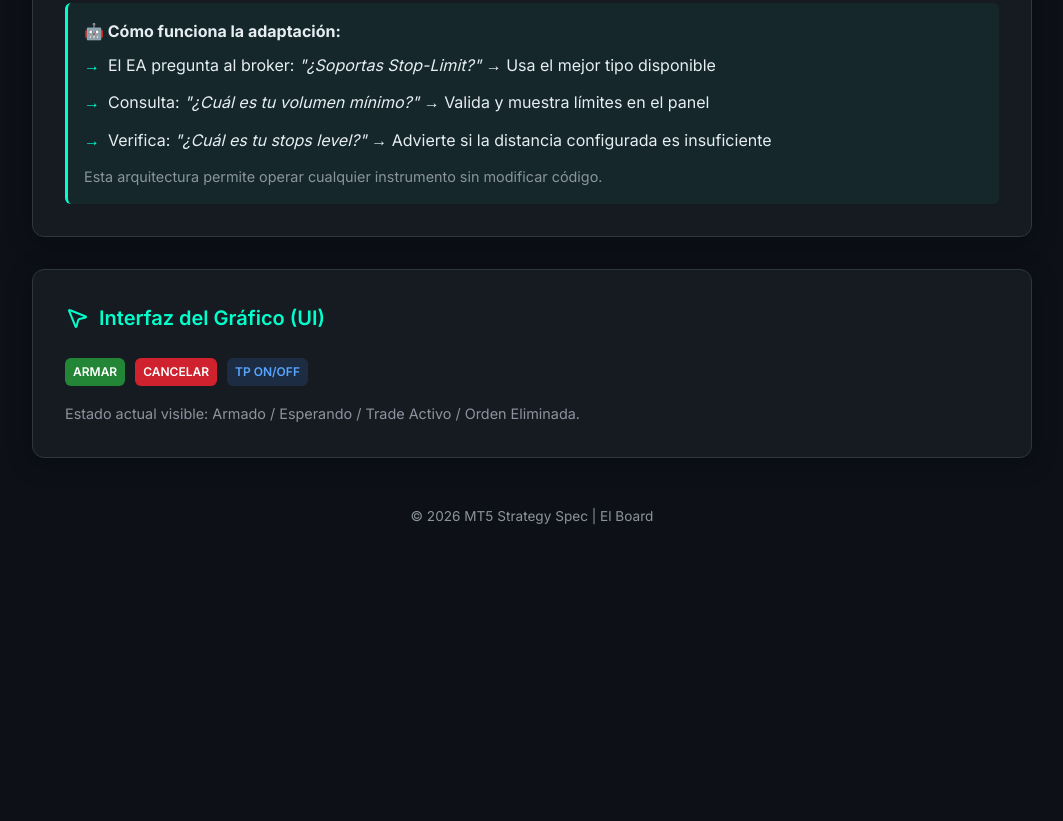
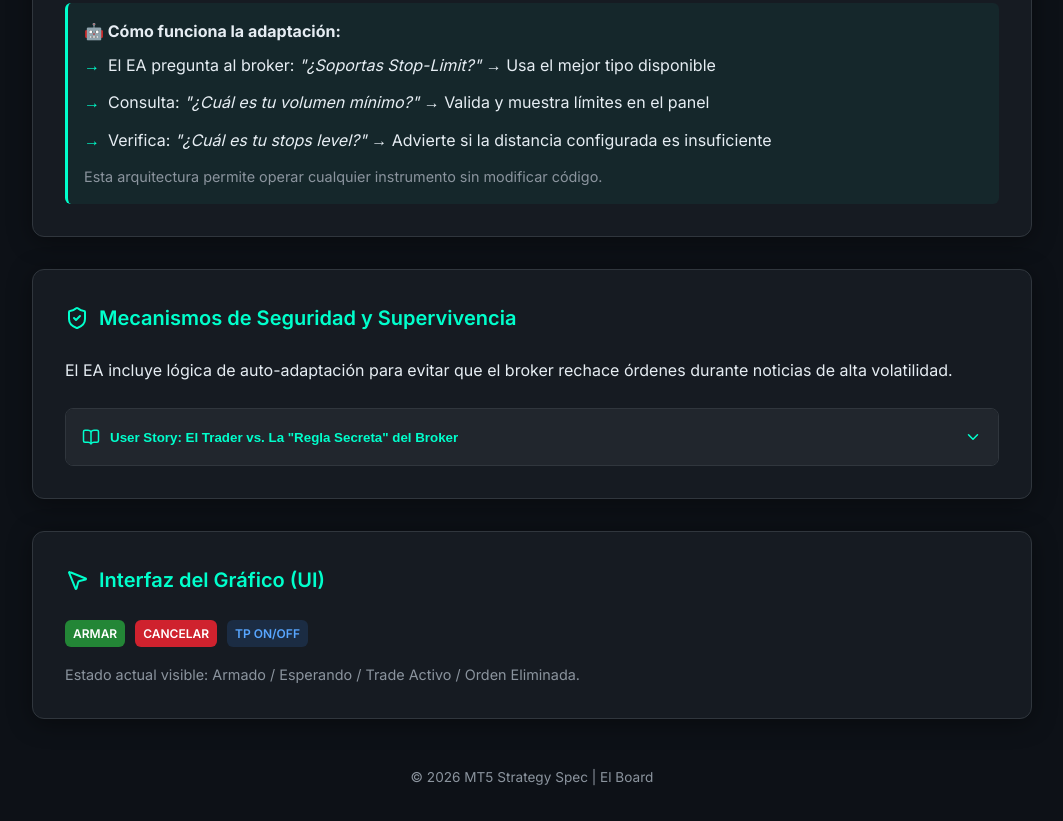
Before and after one commit to germancin/system-claw, a plain HTML site: page mt5-news-straddle-strategy/refined-strategy.html in a window 1280 px wide. Shown: the part 1998-2819 px from the top of the page, without its empty margins (108-1171 px from the left). Before the commit the page ends 2557 px from the top, so only its background shows below. Drawn offline with nearby package versions, Linux system fonts and the light colour scheme.

Commit message:
docs: Add collapsible User Story for Security & Survival mechanisms

```diff
--- a/mt5-news-straddle-strategy/refined-strategy.html
+++ b/mt5-news-straddle-strategy/refined-strategy.html
@@ -464,6 +464,34 @@
 
         <section class="card">
             <div class="card-title">
+                <i data-lucide="shield-check"></i>
+                Mecanismos de Seguridad y Supervivencia
+            </div>
+            <p>El EA incluye lógica de auto-adaptación para evitar que el broker rechace órdenes durante noticias de alta volatilidad.</p>
+
+            <div class="accordion-item" style="margin-top: 1.5rem; border: 1px solid var(--border-color); border-radius: 8px; overflow: hidden;">
+                <button class="accordion-header" style="width: 100%; padding: 1rem; background: var(--row-hover); border: none; color: var(--accent-color); text-align: left; cursor: pointer; display: flex; align-items: center; gap: 10px; font-weight: 600;">
+                    <i data-lucide="book-open" style="width: 18px;"></i>
+                    User Story: El Trader vs. La "Regla Secreta" del Broker
+                    <i data-lucide="chevron-down" style="margin-left: auto; width: 18px;" class="chevron-icon"></i>
+                </button>
+                <div class="accordion-content" style="padding: 0; max-height: 0; transition: max-height 0.3s ease-out; background: rgba(255,255,255,0.02); overflow: hidden;">
+                    <div style="padding: 1.5rem;">
+                        <ul class="summary-list">
+                            <li><strong>Situación:</strong> El trader quiere entrar en BTCUSD si el precio se mueve <span class="highlight">$15</span>.</li>
+                            <li><strong>El Conflicto:</strong> El broker tiene un <code>STOPS_LEVEL</code> de <span class="highlight">$50</span>. Cualquier orden a menos de $50 es rechazada inmediatamente.</li>
+                            <li><strong>Antes:</strong> El EA intentaba poner la orden a $15, el broker devolvía error <span class="dim">"Invalid Price"</span> y el EA se apagaba. El trader perdía la oportunidad.</li>
+                            <li><strong>Ahora (Supervivencia):</strong> El EA detecta el límite de $50, advierte al trader en el panel (color Rojo) y ajusta automáticamente la orden al mínimo permitido (<span class="highlight">$50 + margen</span>).</li>
+                            <li><strong>Resultado:</strong> La orden se ejecuta. El trader entra un poco más tarde, pero <strong>SÍ entra</strong> en el trade de la noticia en lugar de quedar fuera por un error técnico.</li>
+                        </ul>
+                        <p class="dim" style="margin-top: 1rem; font-style: italic;">* Nota: El trader mantiene el control visual. Si el panel está en ROJO, se recomienda ajustar los inputs manualmente hasta que cambie a VERDE.</p>
+                    </div>
+                </div>
+            </div>
+        </section>
+
+        <section class="card">
+            <div class="card-title">
                 <i data-lucide="mouse-pointer-2"></i>
                 Interfaz del Gráfico (UI)
             </div>
@@ -483,6 +511,22 @@
 
     <script>
         lucide.createIcons();
+
+        // Accordion Logic
+        const accordionHeader = document.querySelector('.accordion-header');
+        const accordionContent = document.querySelector('.accordion-content');
+        const chevron = document.querySelector('.chevron-icon');
+
+        accordionHeader.addEventListener('click', () => {
+            const isOpen = accordionContent.style.maxHeight !== '0px' && accordionContent.style.maxHeight !== '';
+            if (isOpen) {
+                accordionContent.style.maxHeight = '0px';
+                chevron.style.transform = 'rotate(0deg)';
+            } else {
+                accordionContent.style.maxHeight = accordionContent.scrollHeight + 'px';
+                chevron.style.transform = 'rotate(180deg)';
+            }
+        });
 
         const menuToggle = document.getElementById('menuToggle');
         const menuOverlay = document.getElementById('menuOverlay');
```
